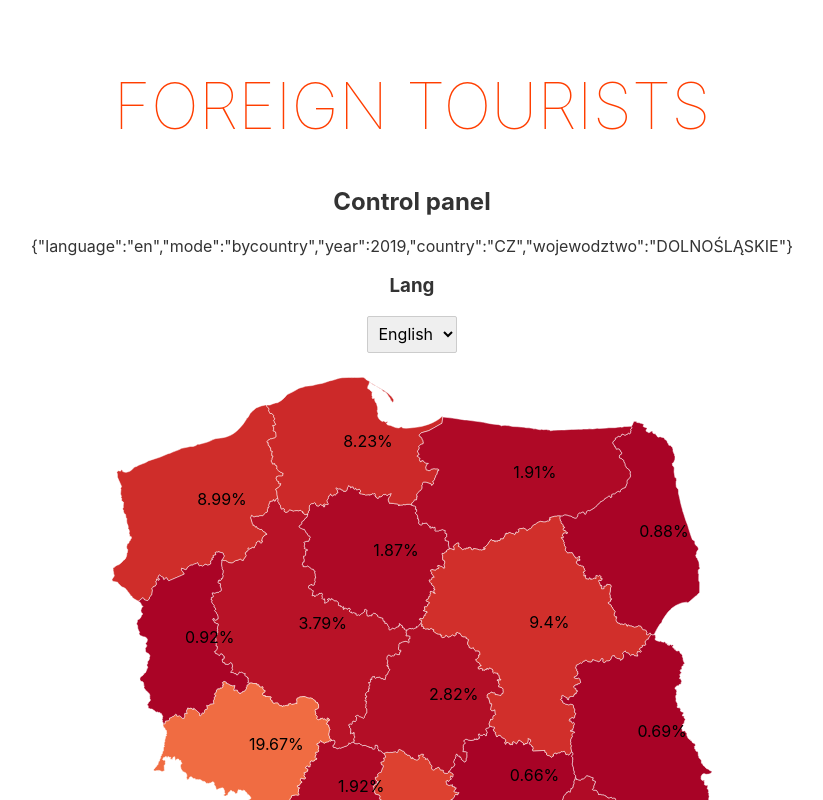
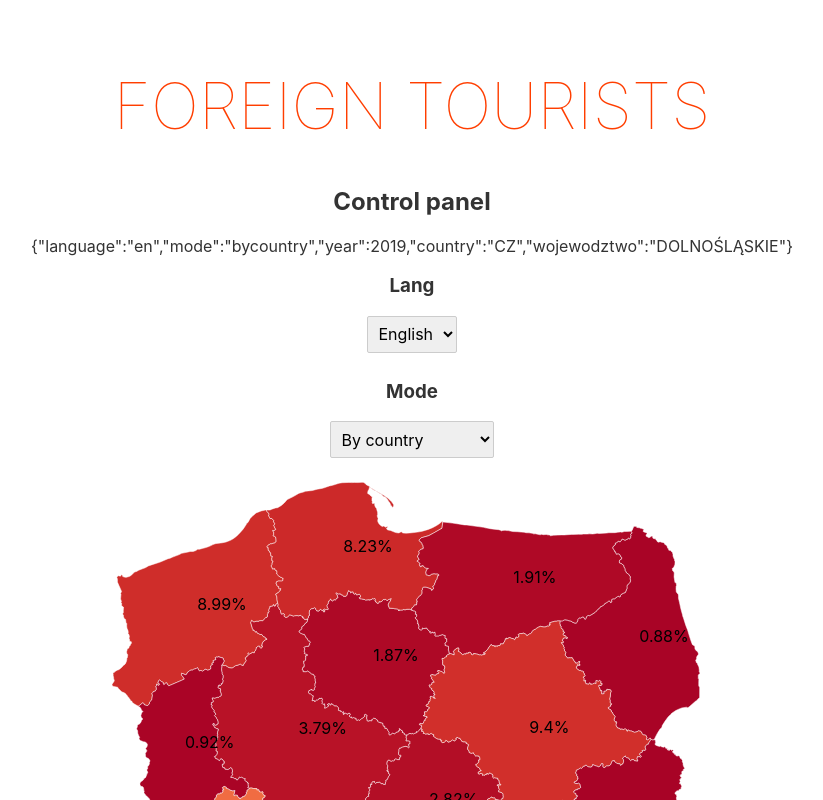
Before and after one commit to ppatrzyk/foreign-tourists, a Svelte app: page / in a window 1280 px wide. Shown: the top 800 px of the page, without its empty margins (228-1051 px from the left). Built offline with nearby package versions, Linux system fonts and the light colour scheme.

Commit message:
add mode

```diff
--- a/src/Control.svelte
+++ b/src/Control.svelte
@@ -5,6 +5,13 @@
         {id: 'pl', text: 'Polski'}
     ]
     let selected_lang;
+
+    let modes = [
+        {id: 'bycountry', text: 'By country'},
+        {id: 'bywojewodztwo', text: 'By województwo'},
+        {id: 'total', text: 'Total'}
+    ]
+    let selected_mode;
 </script>
 
 <div>
@@ -19,6 +26,15 @@
 			</option>
 		{/each}
     </select>
+    <h3>Mode</h3>
+    <!-- svelte-ignore a11y-no-onchange -->
+    <select bind:value={selected_mode} on:change="{app_state.set_variable('mode', selected_mode.id)}">
+		{#each modes as mode}
+			<option value={mode}>
+				{mode.text}
+			</option>
+		{/each}
+    </select>
 </div>
 
 <style>
```
